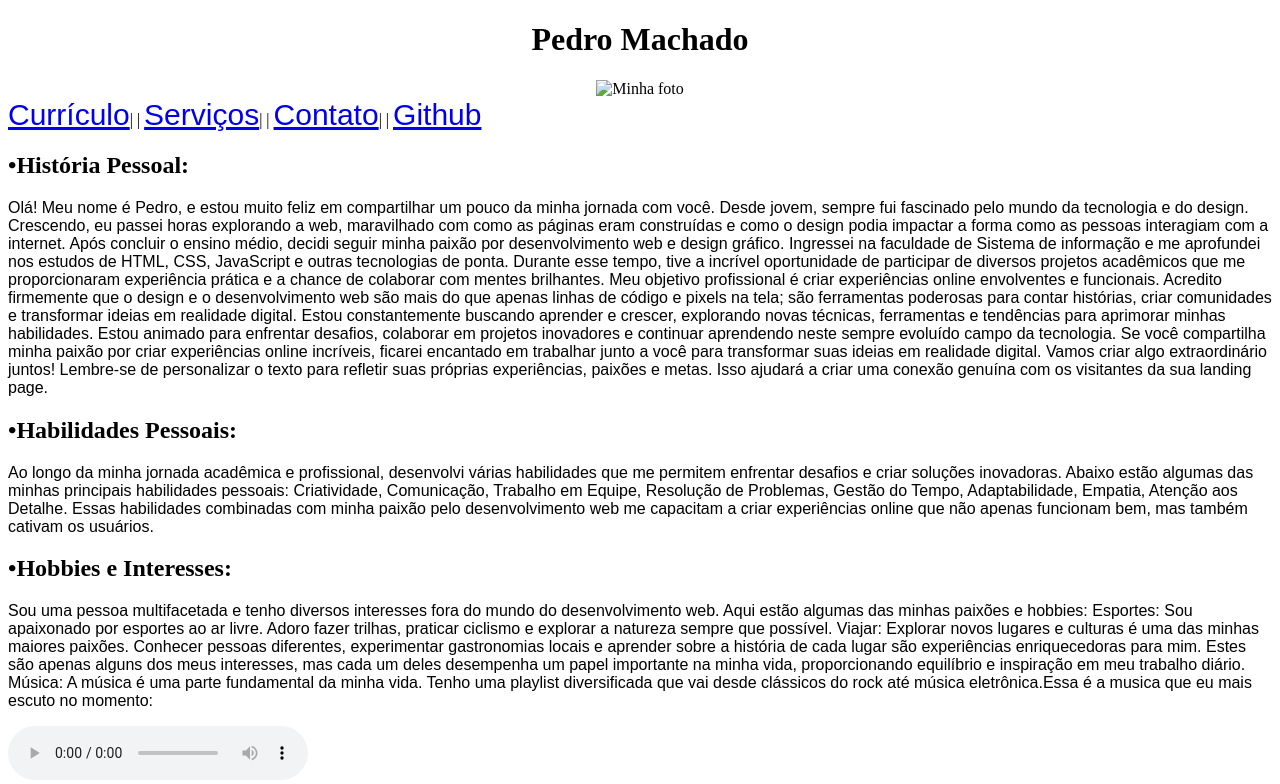
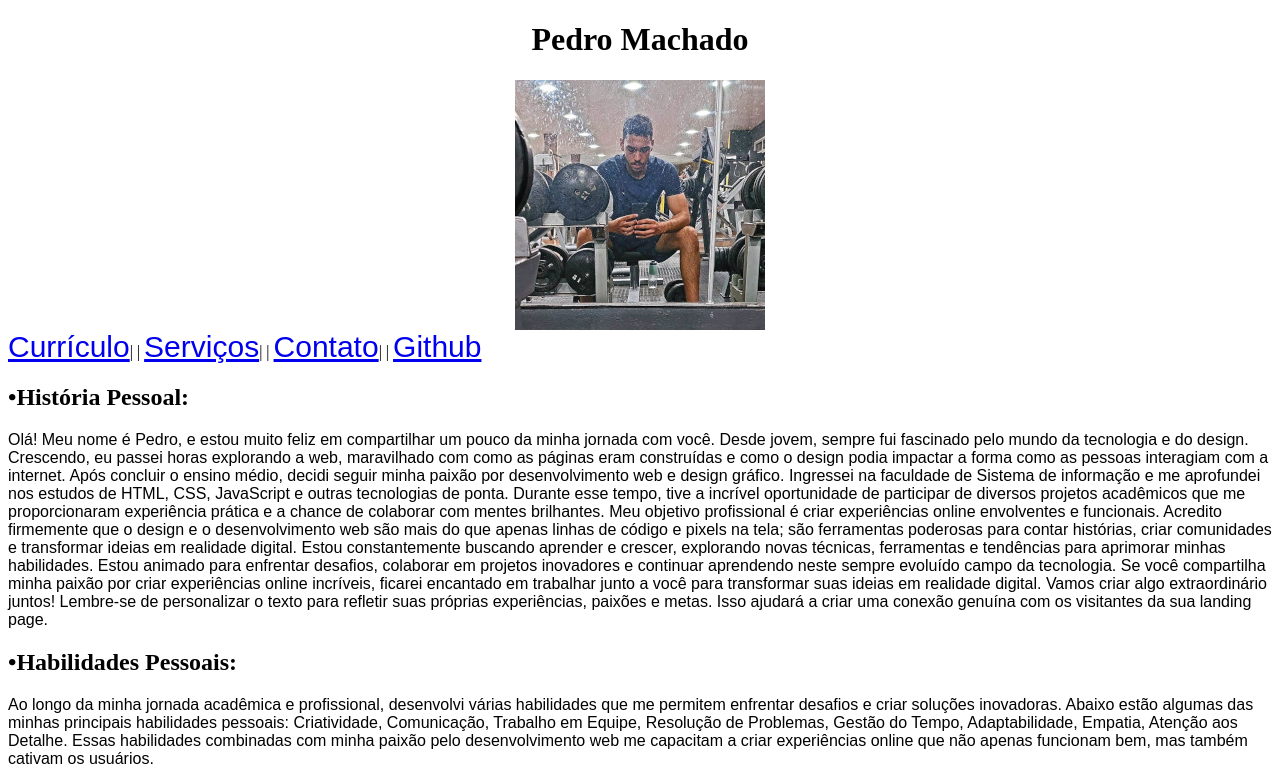
Before and after one commit to PedroMachado0/Landing-Page, a plain HTML site: page src/index.html in a window 1280 px wide. Shown: the top 784 px of the page. Drawn offline with nearby package versions, Linux system fonts and the light colour scheme; a script that the page names is missing; files whose address does not match are found by name.

Commit message:
projeto final

```diff
--- a/src/index.html
+++ b/src/index.html
@@ -14,7 +14,7 @@
     </div>
 
     <div id="dov">
-         <img src="file:///D:/Faculdade/Eu-250.jpg" alt="Minha foto">
+        <img src="Eu-250.jpg" alt="Minha foto">
     </div>
     <a href="curriculo.html" rel="next" id="links">Currículo</a>|               |
     <a href="serviços.html" rel="next" target="_self" id="links">Serviços</a>|                |
```
Also changed, not shown: src/Eu-250.jpg (added).
